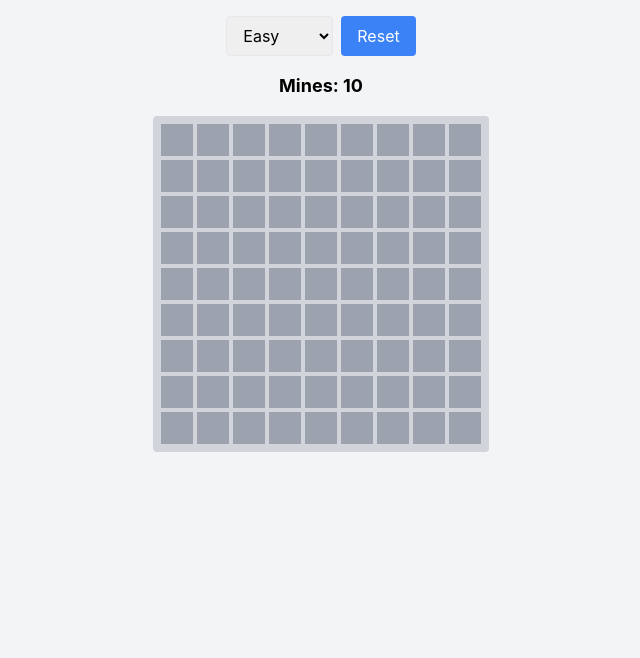
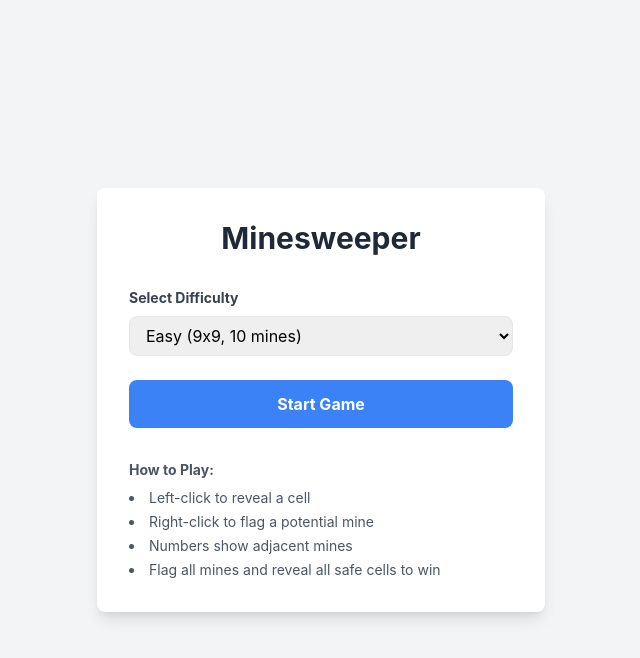
Before and after one commit to oneself/mineswpr, a React (Create React App) app: page / in a window 1280 px wide. Shown: the top 658 px of the page, without its empty margins (319-959 px from the left). Built offline with nearby package versions, Linux system fonts and the light colour scheme.

Commit message:
Adding start page

```diff
--- a/src/App.tsx
+++ b/src/App.tsx
@@ -1,10 +1,10 @@
 import React from 'react';
-import { Minesweeper } from './components/Minesweeper';
+import { Game } from './components/Game';
 
 function App() {
   return (
     <div className="App">
-      <Minesweeper />
+      <Game />
     </div>
   );
 }
--- /dev/null
+++ b/src/components/Game.tsx
@@ -0,0 +1,30 @@
+import React, { useState } from 'react';
+import { GamePage, GameSettings } from '../types/game';
+import { StartPage } from './StartPage';
+import { Minesweeper } from './Minesweeper';
+
+export const Game: React.FC = () => {
+  const [page, setPage] = useState<GamePage>('start');
+  const [settings, setSettings] = useState<GameSettings>({ difficulty: 'easy' });
+
+  const handleStart = (newSettings: GameSettings) => {
+    setSettings(newSettings);
+    setPage('game');
+  };
+
+  const handleBackToStart = () => {
+    setPage('start');
+  };
+
+  return (
+    <div>
+      {page === 'start' && <StartPage onStart={handleStart} />}
+      {page === 'game' && (
+        <Minesweeper
+          initialDifficulty={settings.difficulty}
+          onBackToStart={handleBackToStart}
+        />
+      )}
+    </div>
+  );
+};
--- a/src/components/Minesweeper.tsx
+++ b/src/components/Minesweeper.tsx
@@ -2,9 +2,18 @@ import React, { useState, useCallback } from 'react';
 import { GameState, DIFFICULTY_CONFIG, Difficulty } from '../types/minesweeper';
 import { createBoard, revealCell, checkWin, autoRevealSafeCells } from '../utils/gameUtils';
 import { Cell } from './Cell';
+import { Modal } from './Modal';
 
-export const Minesweeper: React.FC = () => {
-  const [difficulty, setDifficulty] = useState<Difficulty>('easy');
+interface MinesweeperProps {
+  initialDifficulty: Difficulty;
+  onBackToStart: () => void;
+}
+
+export const Minesweeper: React.FC<MinesweeperProps> = ({
+  initialDifficulty,
+  onBackToStart,
+}) => {
+  const [difficulty] = useState<Difficulty>(initialDifficulty);
   const [gameState, setGameState] = useState<GameState>(() => {
     const config = DIFFICULTY_CONFIG[difficulty];
     return {
@@ -15,6 +24,7 @@ export const Minesweeper: React.FC = () => {
       flagCount: 0,
     };
   });
+  const [showModal, setShowModal] = useState(false);
 
   const handleCellClick = useCallback((row: number, col: number) => {
     if (gameState.gameOver || gameState.gameWon) return;
@@ -27,21 +37,27 @@ export const Minesweeper: React.FC = () => {
 
       if (cell.isMine) {
         cell.isRevealed = true;
+        setShowModal(true);
         return { ...prev, board: newBoard, gameOver: true };
       }
 
       const hitMine = revealCell(newBoard, row, col);
       if (hitMine) {
+        setShowModal(true);
         return { ...prev, board: newBoard, gameOver: true };
       }
 
       // Auto-reveal safe cells
       const { hitMine: autoRevealHitMine } = autoRevealSafeCells(newBoard);
       if (autoRevealHitMine) {
+        setShowModal(true);
         return { ...prev, board: newBoard, gameOver: true };
       }
 
       const won = checkWin(newBoard);
+      if (won) {
+        setShowModal(true);
+      }
 
       return {
         ...prev,
@@ -65,10 +81,14 @@ export const Minesweeper: React.FC = () => {
         // Auto-reveal safe cells after flagging
         const { hitMine } = autoRevealSafeCells(newBoard);
         if (hitMine) {
+          setShowModal(true);
           return { ...prev, board: newBoard, gameOver: true };
         }
 
         const won = checkWin(newBoard);
+        if (won) {
+          setShowModal(true);
+        }
 
         return {
           ...prev,
@@ -90,20 +110,18 @@ export const Minesweeper: React.FC = () => {
       mineCount: config.mines,
       flagCount: 0,
     });
+    setShowModal(false);
   }, [difficulty]);
 
   return (
     <div className="flex flex-col items-center min-h-screen bg-gray-100 p-4">
-      <div className="mb-4 space-x-2">
-        <select
-          value={difficulty}
-          onChange={(e) => setDifficulty(e.target.value as Difficulty)}
-          className="px-3 py-2 border rounded"
+      <div className="mb-4 space-x-2 flex items-center">
+        <button
+          onClick={onBackToStart}
+          className="px-4 py-2 bg-gray-500 text-white rounded hover:bg-gray-600"
         >
-          <option value="easy">Easy</option>
-          <option value="medium">Medium</option>
-          <option value="hard">Hard</option>
-        </select>
+          ← Back
+        </button>
         <button
           onClick={resetGame}
           className="px-4 py-2 bg-blue-500 text-white rounded hover:bg-blue-600"
@@ -133,11 +151,14 @@ export const Minesweeper: React.FC = () => {
         ))}
       </div>
 
-      {(gameState.gameOver || gameState.gameWon) && (
-        <div className="mt-4 text-xl font-bold">
-          {gameState.gameWon ? 'You Won! 🎉' : 'Game Over! 💥'}
-        </div>
-      )}
+      <Modal
+        isOpen={showModal}
+        title={gameState.gameWon ? "Congratulations!" : "Game Over"}
+        message={gameState.gameWon ? "You've won! 🎉" : "You hit a mine! 💥"}
+        onClose={() => setShowModal(false)}
+        onRestart={resetGame}
+        onBackToStart={onBackToStart}
+      />
     </div>
   );
 };
--- /dev/null
+++ b/src/components/Modal.tsx
@@ -0,0 +1,57 @@
+import React from 'react';
+
+interface ModalProps {
+  isOpen: boolean;
+  title: string;
+  message: string;
+  onClose: () => void;
+  onRestart?: () => void;
+  onBackToStart?: () => void;
+}
+
+export const Modal: React.FC<ModalProps> = ({
+  isOpen,
+  title,
+  message,
+  onClose,
+  onRestart,
+  onBackToStart,
+}) => {
+  if (!isOpen) return null;
+
+  return (
+    <div className="fixed inset-0 bg-black bg-opacity-50 flex items-center justify-center p-4 z-50">
+      <div className="bg-white rounded-lg shadow-xl max-w-md w-full p-6">
+        <h2 className="text-2xl font-bold mb-4 text-center">{title}</h2>
+        <p className="text-lg text-center mb-6">{message}</p>
+
+        <div className="flex flex-col space-y-2">
+          {onRestart && (
+            <button
+              onClick={onRestart}
+              className="w-full bg-blue-500 hover:bg-blue-600 text-white font-bold py-2 px-4 rounded transition-colors"
+            >
+              Play Again
+            </button>
+          )}
+
+          {onBackToStart && (
+            <button
+              onClick={onBackToStart}
+              className="w-full bg-gray-500 hover:bg-gray-600 text-white font-bold py-2 px-4 rounded transition-colors"
+            >
+              Back to Start
+            </button>
+          )}
+
+          <button
+            onClick={onClose}
+            className="w-full border border-gray-300 hover:bg-gray-100 font-bold py-2 px-4 rounded transition-colors"
+          >
+            Close
+          </button>
+        </div>
+      </div>
+    </div>
+  );
+};
--- /dev/null
+++ b/src/components/StartPage.tsx
@@ -0,0 +1,63 @@
+import React from 'react';
+import { Difficulty, DIFFICULTY_CONFIG } from '../types/minesweeper';
+import { GameSettings } from '../types/game';
+
+interface StartPageProps {
+  onStart: (settings: GameSettings) => void;
+}
+
+export const StartPage: React.FC<StartPageProps> = ({ onStart }) => {
+  const [selectedDifficulty, setSelectedDifficulty] = React.useState<Difficulty>('easy');
+
+  const handleStart = () => {
+    onStart({ difficulty: selectedDifficulty });
+  };
+
+  return (
+    <div className="flex flex-col items-center justify-center min-h-screen bg-gray-100 p-4">
+      <div className="bg-white rounded-lg shadow-lg p-8 max-w-md w-full">
+        <h1 className="text-3xl font-bold text-center mb-8 text-gray-800">Minesweeper</h1>
+
+        <div className="space-y-6">
+          <div>
+            <label className="block text-gray-700 text-sm font-bold mb-2">
+              Select Difficulty
+            </label>
+            <select
+              value={selectedDifficulty}
+              onChange={(e) => setSelectedDifficulty(e.target.value as Difficulty)}
+              className="w-full px-3 py-2 border rounded-lg focus:outline-none focus:ring-2 focus:ring-blue-500"
+            >
+              <option value="easy">
+                Easy ({DIFFICULTY_CONFIG.easy.rows}x{DIFFICULTY_CONFIG.easy.cols}, {DIFFICULTY_CONFIG.easy.mines} mines)
+              </option>
+              <option value="medium">
+                Medium ({DIFFICULTY_CONFIG.medium.rows}x{DIFFICULTY_CONFIG.medium.cols}, {DIFFICULTY_CONFIG.medium.mines} mines)
+              </option>
+              <option value="hard">
+                Hard ({DIFFICULTY_CONFIG.hard.rows}x{DIFFICULTY_CONFIG.hard.cols}, {DIFFICULTY_CONFIG.hard.mines} mines)
+              </option>
+            </select>
+          </div>
+
+          <button
+            onClick={handleStart}
+            className="w-full bg-blue-500 hover:bg-blue-600 text-white font-bold py-3 px-4 rounded-lg transition-colors"
+          >
+            Start Game
+          </button>
+        </div>
+
+        <div className="mt-8 text-sm text-gray-600">
+          <h2 className="font-bold mb-2">How to Play:</h2>
+          <ul className="list-disc list-inside space-y-1">
+            <li>Left-click to reveal a cell</li>
+            <li>Right-click to flag a potential mine</li>
+            <li>Numbers show adjacent mines</li>
+            <li>Flag all mines and reveal all safe cells to win</li>
+          </ul>
+        </div>
+      </div>
+    </div>
+  );
+};
--- /dev/null
+++ b/src/types/game.ts
@@ -0,0 +1,7 @@
+import { Difficulty } from './minesweeper';
+
+export interface GameSettings {
+  difficulty: Difficulty;
+}
+
+export type GamePage = 'start' | 'game';
```
Also changed, not shown: 1 other file (tests, documents, lock files or other folders).
